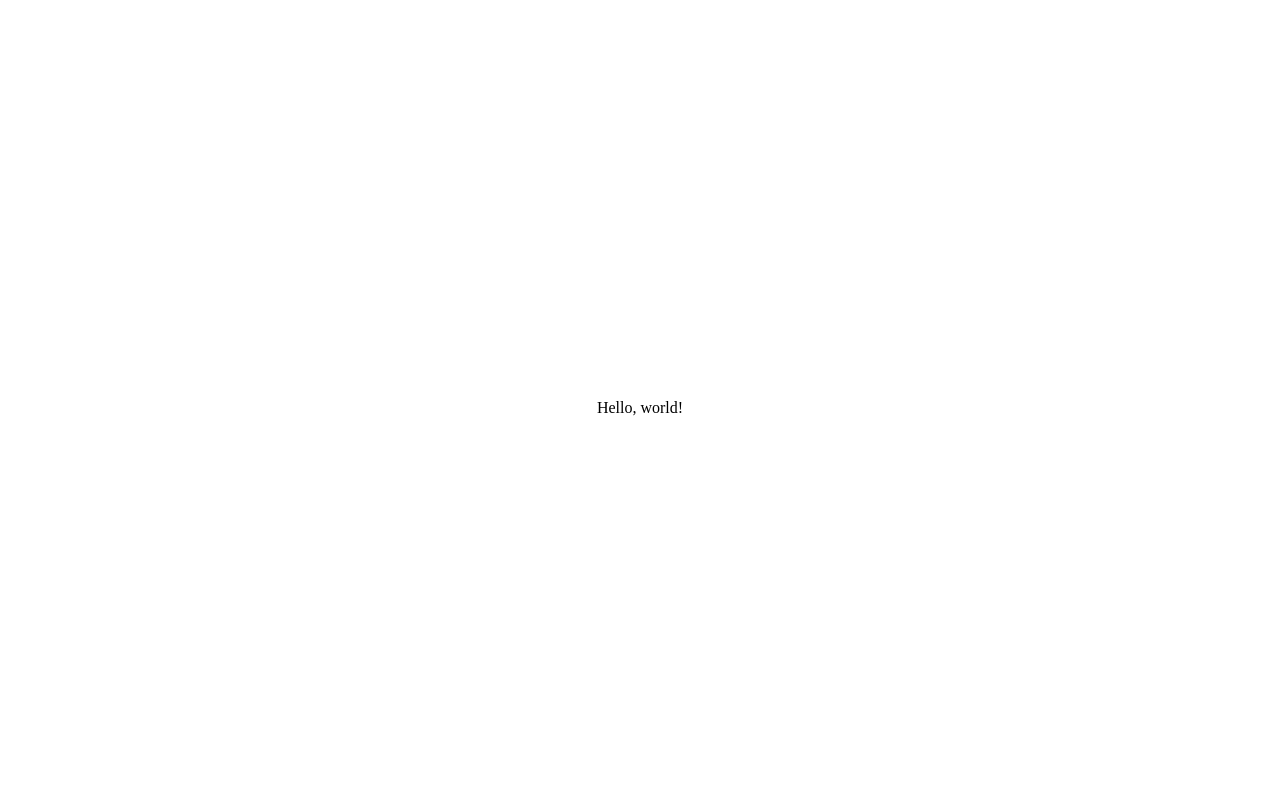
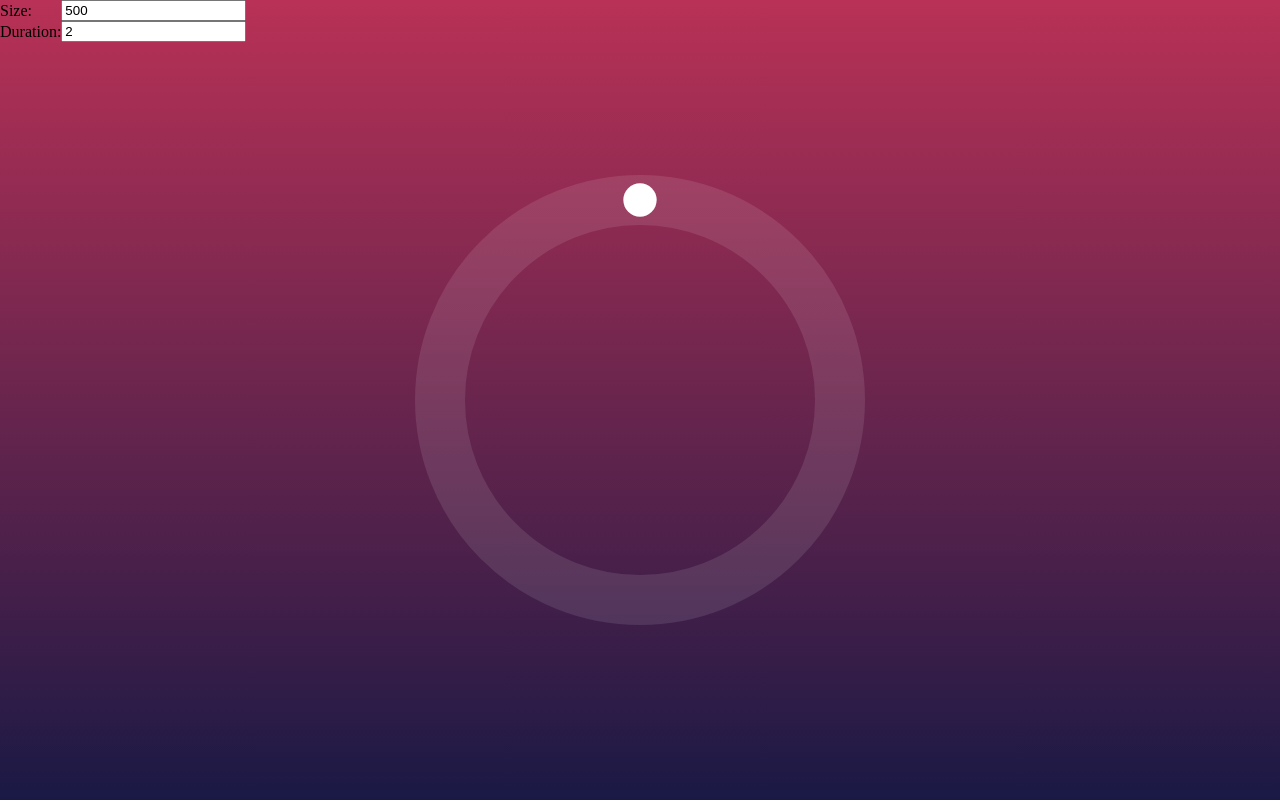
Before and after one commit to Madejczyk/wordpress, a React app: page / in a window 1280 px wide. Built offline with nearby package versions, Linux system fonts and the light colour scheme; the HTML template or start-up script is replaced by a standard one.

Commit message:
Add loading indicator

```diff
--- a/src/App.scss
+++ b/src/App.scss
@@ -3,10 +3,33 @@ body,
 #root,
 .app {
   height: 100%;
+  margin: 0;
 }
 
 .app {
   display: flex;
   justify-content: center;
   align-items: center;
+  background-image: linear-gradient(#b93156, #1a1945);
+
+  .menu {
+    position: absolute;
+    top: 0;
+    left: 0;
+
+    div {
+      display: flex;
+      align-items: center;
+      justify-content: space-between;
+    }
+  }
+
+  #circle {
+    fill:none;
+    stroke: rgba($color: white, $alpha: 0.10);
+  }
+
+  #small-circle {
+    fill: white
+  }
 }
--- a/src/App.tsx
+++ b/src/App.tsx
@@ -1,4 +1,47 @@
 import * as React from "react";
 import "./App.scss";
+import { Loading } from "./Loading";
+import { NumberInput } from "./NumberInput";
 
-export const App = () => <div className="app">Hello, world!</div>;
+const MINIMUM_DURATION = 1;
+const TITLE_DURATION = "Duration";
+const TITLE_SIZE = "Size";
+
+export const App: React.FunctionComponent = () => {
+    const [customSize, setCustomSize] = React.useState(500);
+    const [customDuration, setCustomDuration] = React.useState(2);
+    const roundDuration = Math.max(MINIMUM_DURATION, customDuration);
+    const validateInput = (e: React.ChangeEvent<HTMLInputElement>) => {
+        if (e.target.type === "number" && e.target.value !== "") {
+            const newValue = parseInt(e.target.value, 10);
+            switch (e.target.name) {
+                case TITLE_SIZE:
+                    setCustomSize(newValue);
+                    break;
+                case TITLE_DURATION:
+                    setCustomDuration(newValue);
+                    break;
+                default:
+                    break;
+            }
+        }
+    };
+
+    return (
+        <div className="app">
+            <div className="menu">
+                <NumberInput
+                    title={TITLE_SIZE}
+                    value={customSize}
+                    setValue={validateInput}
+                />
+                <NumberInput
+                    title={TITLE_DURATION}
+                    value={customDuration}
+                    setValue={validateInput}
+                />
+            </div>
+            <Loading customSize={customSize} roundDuration={roundDuration} />
+        </div>
+    );
+};
--- /dev/null
+++ b/src/Hooks/useWindowSize.ts
@@ -0,0 +1,23 @@
+import { useEffect, useState } from "react";
+
+export function useWindowSize() {
+    const isClient = typeof window === "object";
+    function getSize() {
+        return {
+            height: isClient ? window.innerHeight : undefined,
+            width: isClient ? window.innerWidth : undefined,
+        };
+    }
+    const [windowSize, setWindowSize] = useState(getSize);
+    useEffect(() => {
+        if (!isClient) {
+            return null;
+        }
+        function handleResize() {
+            setWindowSize(getSize());
+        }
+        window.addEventListener("resize", handleResize);
+        return () => window.removeEventListener("resize", handleResize);
+    }, []); // Empty array ensures that effect is only run on mount and unmount
+    return windowSize;
+}
--- /dev/null
+++ b/src/Loading.tsx
@@ -0,0 +1,39 @@
+import * as React from "react";
+import {useWindowSize } from "./Hooks/useWindowSize";
+
+interface ILoadingProps {
+    customSize: number;
+    roundDuration: number;
+}
+
+export const Loading: React.SFC<ILoadingProps> = ({ customSize, roundDuration }) => {
+    const {width, height} = useWindowSize();
+    const size = Math.min(width, height, customSize);
+    const halfSize = size / 2;
+    const radius = halfSize * (4 / 5);
+    const stroke = radius / 4;
+    const smallRadius = stroke / 3;
+
+    return (
+        <svg
+            height={size}
+            version="1.1"
+            width={size}
+            xmlns="http://www.w3.org/2000/svg"
+        >
+            <g>
+                <circle cx={halfSize} cy={halfSize} r={radius} strokeWidth={stroke} id="circle" />
+                <circle cx={halfSize} cy={stroke} r={smallRadius} id="small-circle" />
+                <animateTransform
+                    attributeName="transform"
+                    attributeType="XML"
+                    dur={`${roundDuration}s`}
+                    from={`0 ${halfSize} ${halfSize}`}
+                    repeatCount="indefinite"
+                    to={`360 ${halfSize} ${halfSize}`}
+                    type="rotate"
+                />
+            </g>
+        </svg>
+    );
+};
--- /dev/null
+++ b/src/NumberInput.tsx
@@ -0,0 +1,16 @@
+import * as React from "react";
+
+interface INumberInputProps {
+    title: string;
+    value: number;
+    setValue: (arg0: React.ChangeEvent<HTMLInputElement>) => void;
+}
+
+export const NumberInput: React.SFC<INumberInputProps> = ({title, value, setValue }) => {
+    return (
+        <div>
+            {title}:
+            <input name={title} value={value} type="number" onChange={setValue} />
+        </div>
+    );
+};
```
